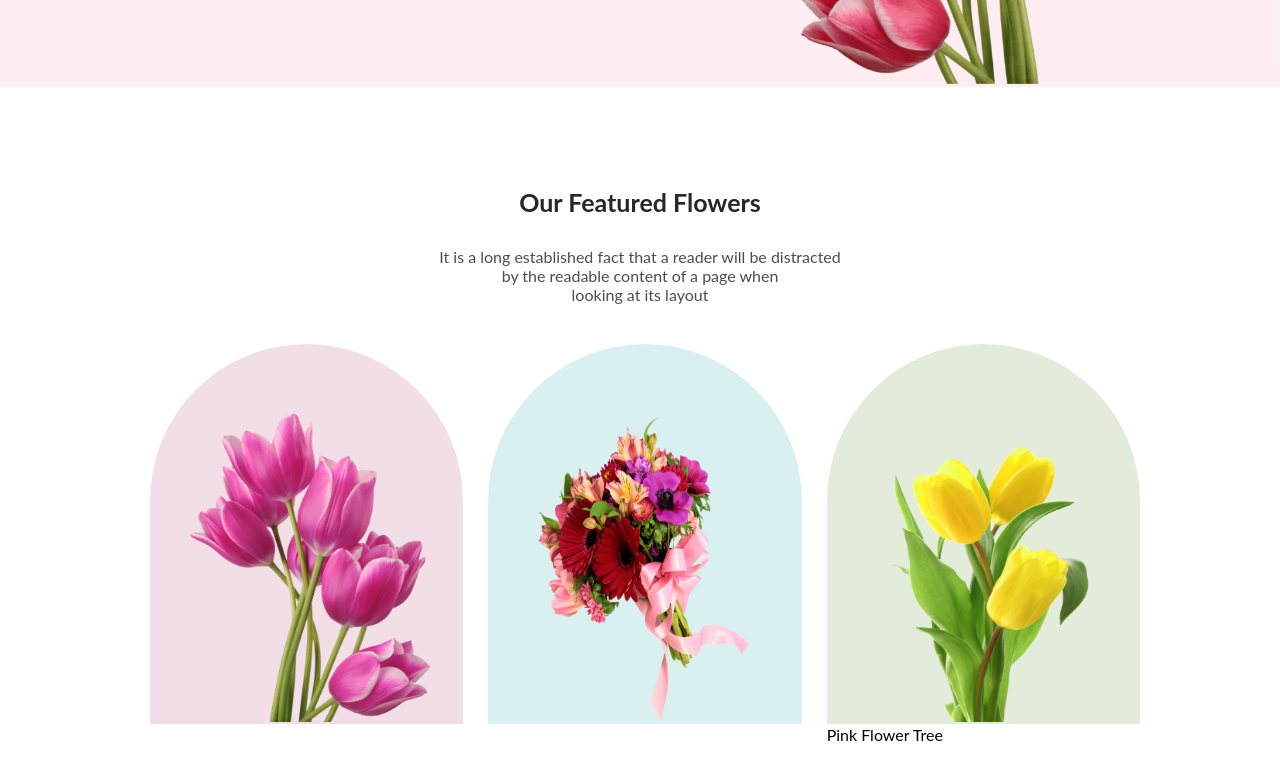
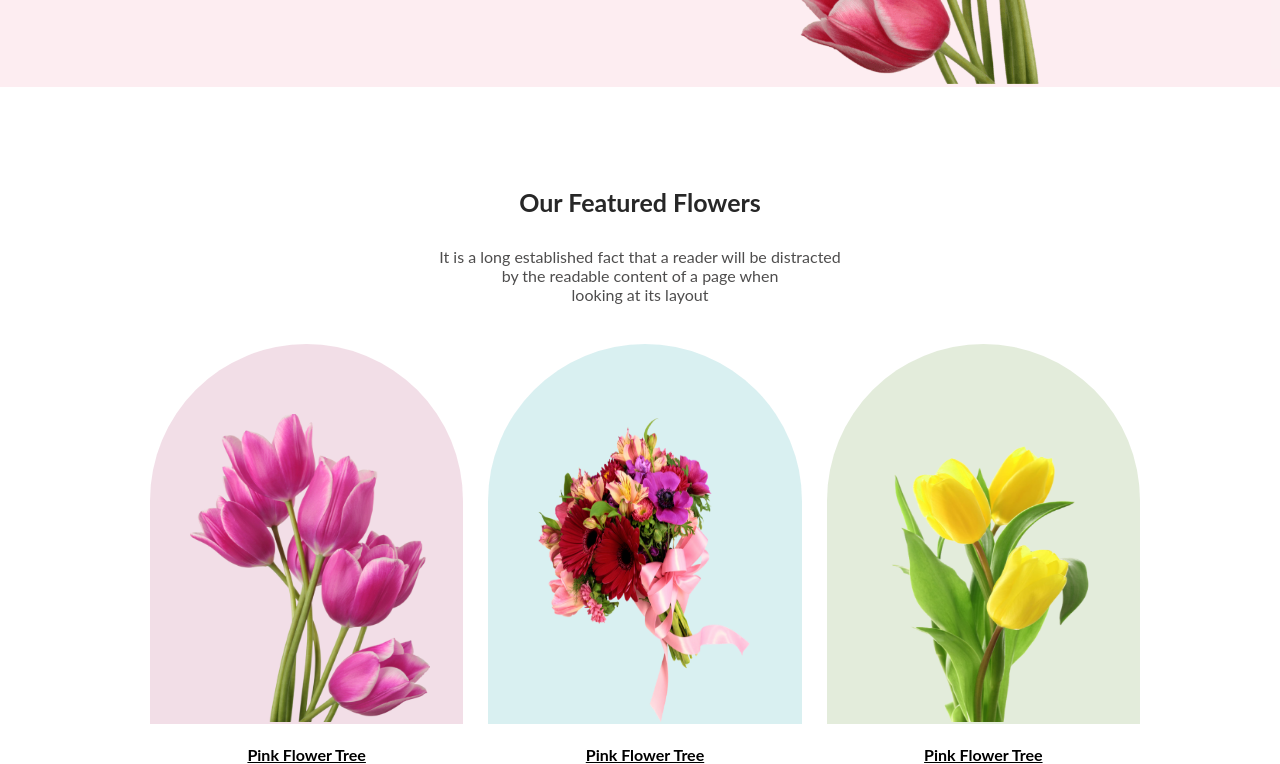
Before and after one commit to BijoySing/Flower-shop, a plain HTML site: page index.html in a window 1280 px wide. Shown: the part 440-1204 px from the top of the page. Drawn offline with Linux system fonts and the light colour scheme.

Commit message:
2nd section done

```diff
--- a/index.html
+++ b/index.html
@@ -44,15 +44,25 @@
                 <div class="flow1">
                     <img class="k" src="Flower Asset/pngwing 6.png" alt="">
 
+                    <p id="jk"><u><b>   <center>                    Pink Flower Tree
+                    </center>
+                    </b></u></p>
+
                 </div>
                 <div class="flow2">
                                 <img class="k" src="Flower Asset/pngwing 5.png" alt="">
+                                <p id="jk"><u><b>   <center>                    Pink Flower Tree
+                                </center>
+                                </b></u></p>
 
                 </div>
                 <div class="flow3">
                     <img class="k" src="Flower Asset/pngwing 7.png" alt="">
 
-                    Pink Flower Tree</div>
+                    <p id="jk"><u><b>   <center>                    Pink Flower Tree
+                    </center>
+                    </b></u></p>
+                </div>
             </div>
             <br><br>
         </div>
--- a/style.css
+++ b/style.css
@@ -118,3 +118,8 @@ background: rgba(5, 151, 160, 0.15);
    padding-top: 70px;
 
   }
+  #jk{
+    color: #4e4d4d;
+    padding-top: 20px;
+
+  }
```
